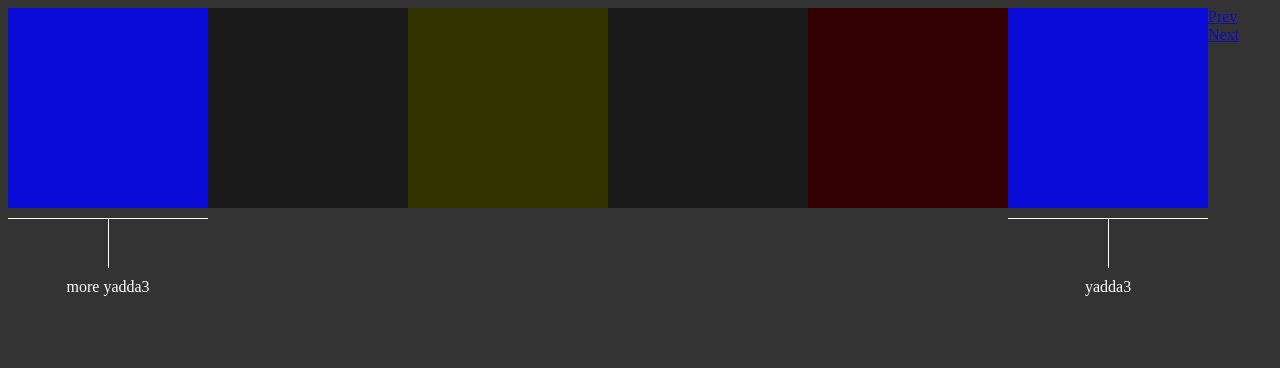
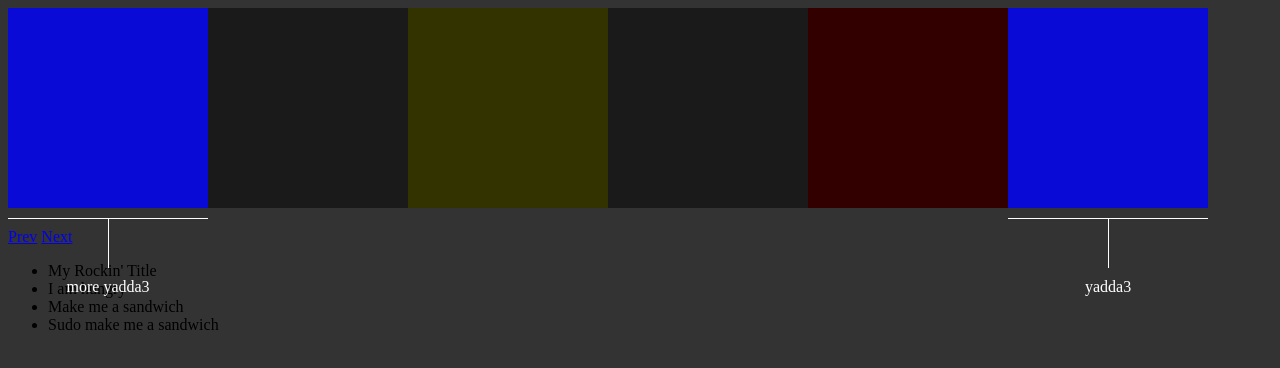
Before and after one commit to da1nerd/chardin.steps, a plain HTML site: page index.html in a window 1280 px wide. Both pictures are taken after a click on the element 108 px from the left and 108 px from the top of the page. Drawn offline with nearby package versions, Linux system fonts and the light colour scheme.

Commit message:
step list

```diff
--- a/chardinsteps.js
+++ b/chardinsteps.js
@@ -16,7 +16,20 @@
         });
       }
 
-  	  chardinJs.prototype._steps = function() {
+      chardinJs.prototype.steps = function() {
+        if(!this._steps) {
+          this.reset();
+        }
+        var step = this._steps;
+        var steps = [];
+        while(step) {
+          steps.push(step.data);
+          step = step.next;
+        }
+        return $(steps);
+      };
+
+  	  chardinJs.prototype._make_steps = function() {
         var steps = this.$el.find('.step').get().sort(function(a, b) {
       	  return $(a).data("order") - $(b).data("order");
       	});
@@ -73,9 +86,9 @@
   	  };
 
       chardinJs.prototype.reset = function() {
-        this.steps = this._steps();
-        this.curStep = this.steps;
-        var step = this.steps;
+        this._steps = this._make_steps();
+        this._curStep = this._steps;
+        var step = this._steps;
         while(step) {
           step.deactivate();
           step = step.next;
@@ -107,10 +120,10 @@
 
         var already_had_overlay = this._overlay_visible();
 
-        if(!this.steps || !this.curStep || (this.options.reset_on_resume && !already_had_overlay)) {
+        if(!this._steps || !this._curStep || (this.options.reset_on_resume && !already_had_overlay)) {
   		    this.reset();
         }
-        this.curStep.activate();
+        this._curStep.activate();
 
         this._remove_layers();
         this._add_overlay_layer();
@@ -129,11 +142,11 @@
       };
 
       chardinJs.prototype._change_step = function(direction, on_done) {
-        if(this.curStep) {
-          this.curStep.deactivate();
-          this.curStep = this.curStep[direction];
-          if(this.curStep) {
-            this.curStep.activate();
+        if(this._curStep) {
+          this._curStep.deactivate();
+          this._curStep = this._curStep[direction];
+          if(this._curStep) {
+            this._curStep.activate();
             this.reload();
           } else if(on_done) {
             on_done.call(this);
@@ -150,15 +163,16 @@
 
   	  chardinJs.prototype.prev = function() {
         return this._change_step('prev', function() {
-          this.curStep = this.steps;
+          this._curStep = this._steps;
         });
   	  };
 
       chardinJs.prototype.goto = function(i) {
         var order = (Object(i) === i) ? $(i).data("order") : i;
+        this.start();
         this.reset();
-        while(this.curStep && this.curStep.order != order) {
-          this.curStep = this.curStep.next;
+        while(this._curStep && this._curStep.order != order) {
+          this._curStep = this._curStep.next;
         }
         return this.reload(); //don't worry: this knows how to handle a null curStep
       };
--- a/index.html
+++ b/index.html
@@ -18,10 +18,20 @@
 	.step[data-order="3"] {
 		background-color: blue;
 	}
-  .steps-nav {
+  .nav {
     position: relative;
     z-index: 9999999;
-    opacity: 0.8;
+    opacity: 1.0;
+    padding-top: 20px;
+    clear: both;
+  }
+  .step-list {
+    clear: both;
+    display: inline-block;
+  }
+  .step-item:hover {
+    cursor: pointer;
+    text-decoration: underline;
   }
 	</style>
 	<script src="http://ajax.googleapis.com/ajax/libs/jquery/1.10.2/jquery.min.js"></script>
@@ -37,8 +47,13 @@
   <div class="step" data-step="yadda1" data-order="1"></div>
 	<div class="step" data-step="yadda3" data-order="3"></div>
 
-  <a href="#" class="steps-nav start-btn">Start</a>
-	<a href="#" class="steps-nav prev-btn">Prev</a>
-  <a href="#" class="steps-nav next-btn">Next</a>
+  <div class="nav">
+    <a href="#" class="steps-nav start-btn">Start</a>
+  	<a href="#" class="steps-nav prev-btn">Prev</a>
+    <a href="#" class="steps-nav next-btn">Next</a>
+  </div>
+
+  <ul class="step-list">
+  </ul>
 </body>
 </html>
--- a/steps.js
+++ b/steps.js
@@ -16,7 +16,24 @@ $(document).ready(function() {
 	});
 
   // can also override the settings programmatically like so:
-  // stepsController.options['click_to_dismiss'] = true;
+  //stepsController.options['click_to_dismiss'] = true;
+
+  var stepList = $('.step-list');
+  // NOTE: data-order could be anything (even an object),
+  //       but just using numbers for right now.
+  var stepTitles = {
+    1 : 'My Rockin\' Title',
+    2 : 'I am hungry',
+    3 : 'Make me a sandwich',
+    4 : 'Sudo make me a sandwich'
+  };
+  stepsController.steps().each(function(index, stepItems) {
+    var order = stepItems[0].data("order");
+    var title = stepTitles[order];
+    $('<li>').addClass('step-item').text(title).on('click', function() {
+      stepsController.goto(order);
+    }).appendTo(stepList);
+  });
 
   $('body').on('chardinStepsJs:start', function() {
     startBtn.hide();
```
